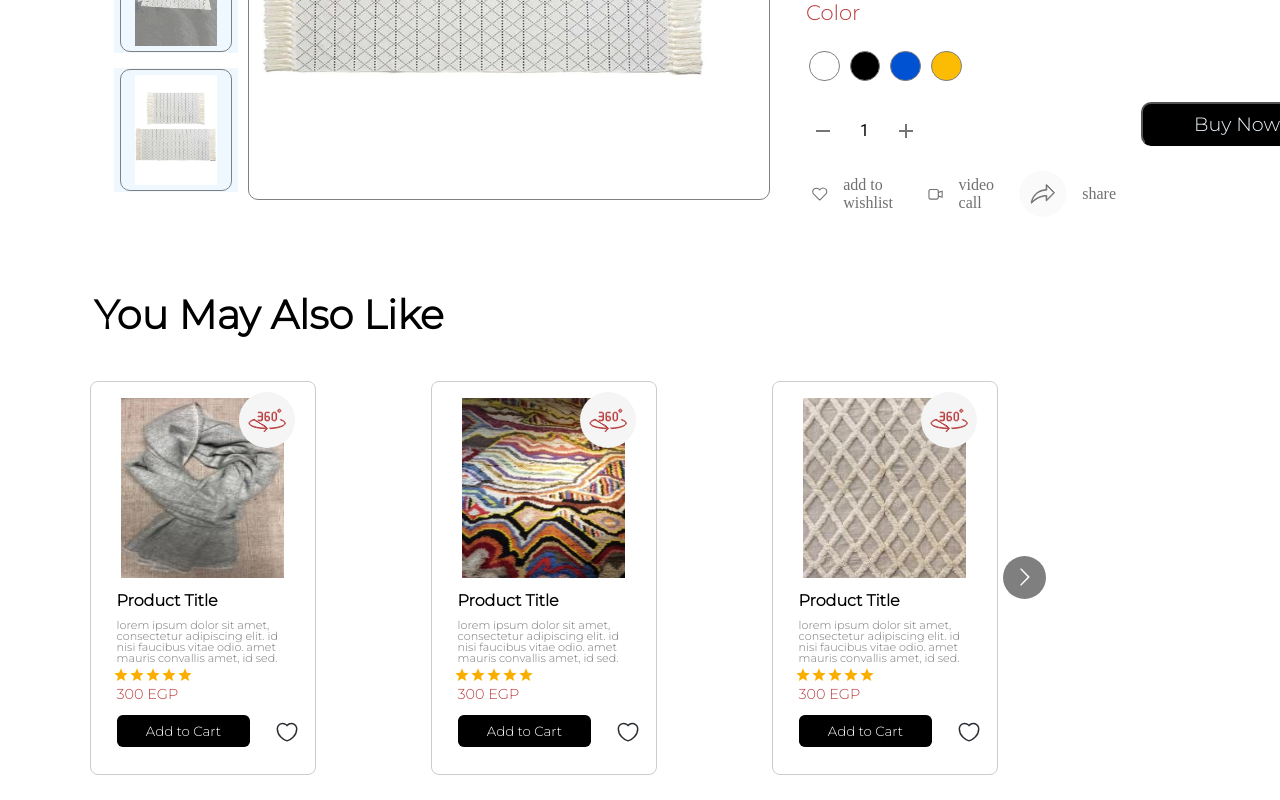
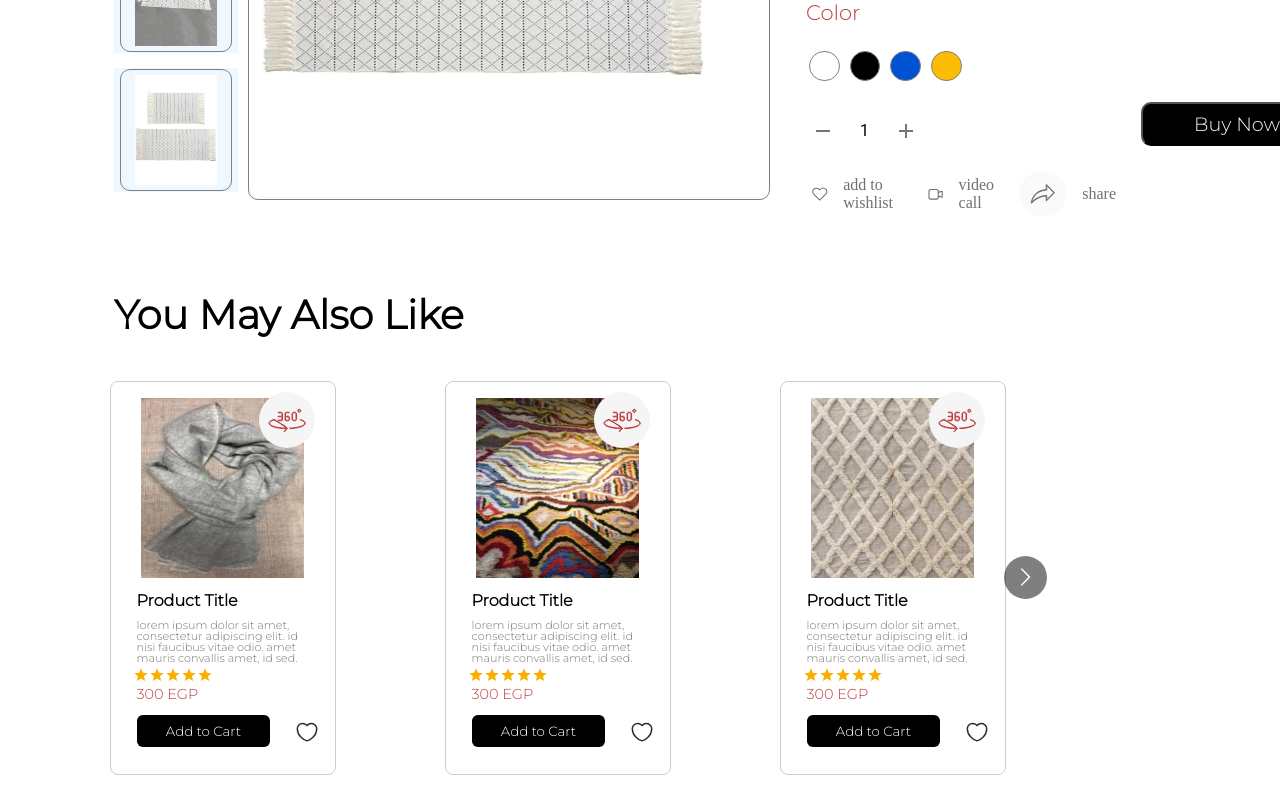
Before and after one commit to MoOsman5/Nas-Vas, a React (Create React App) app: page / in a window 1280 px wide. Shown: the part 575-1375 px from the top of the page. Built offline with nearby package versions, Linux system fonts and the light colour scheme.

Commit message:
edit you may like style

```diff
--- a/src/styles/YouMayAlsoLike.scss
+++ b/src/styles/YouMayAlsoLike.scss
@@ -1,4 +1,8 @@
 .you-may-also-like {
+  display: flex;
+  flex-direction: column;
+  padding-left: 20px;
+  // align-items: center;
   .slider {
     display: flex;
     flex-direction: row;
```
